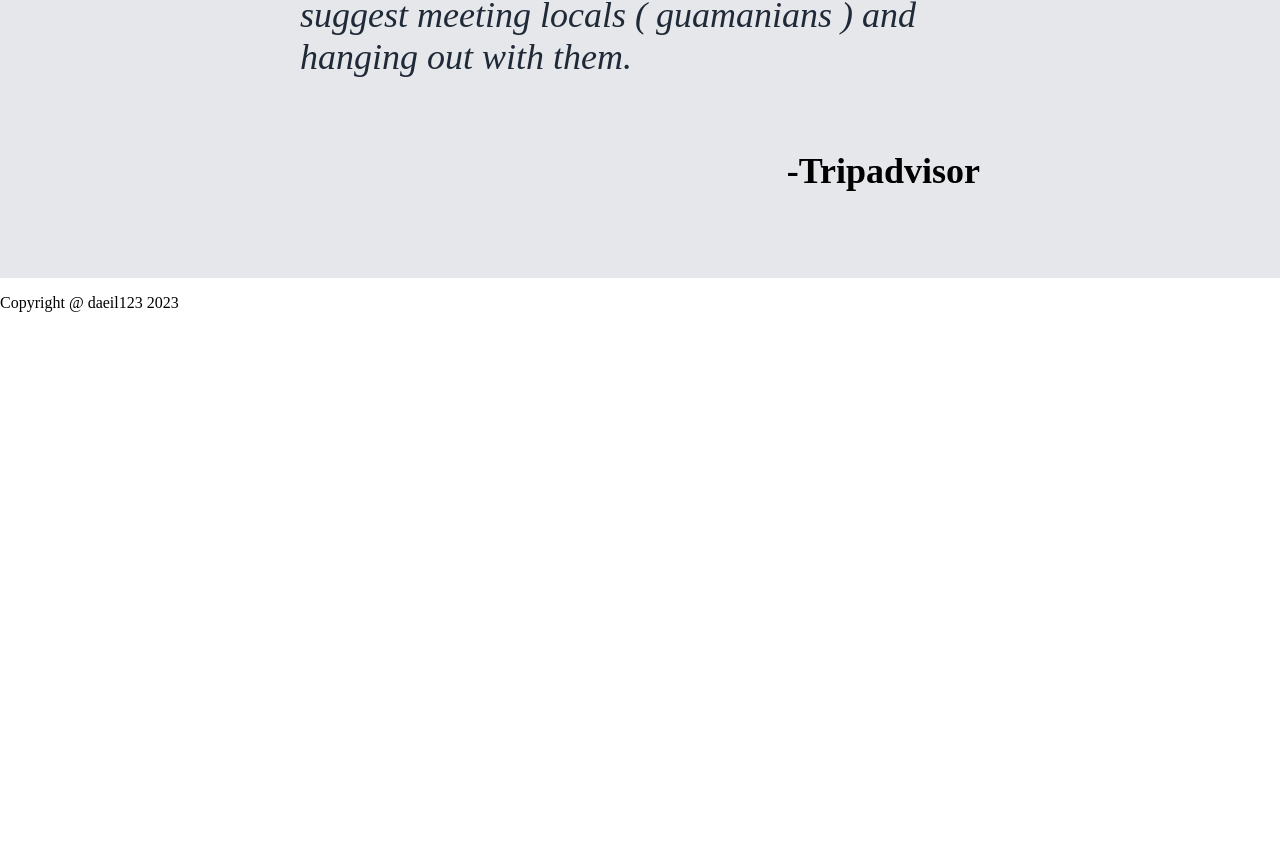
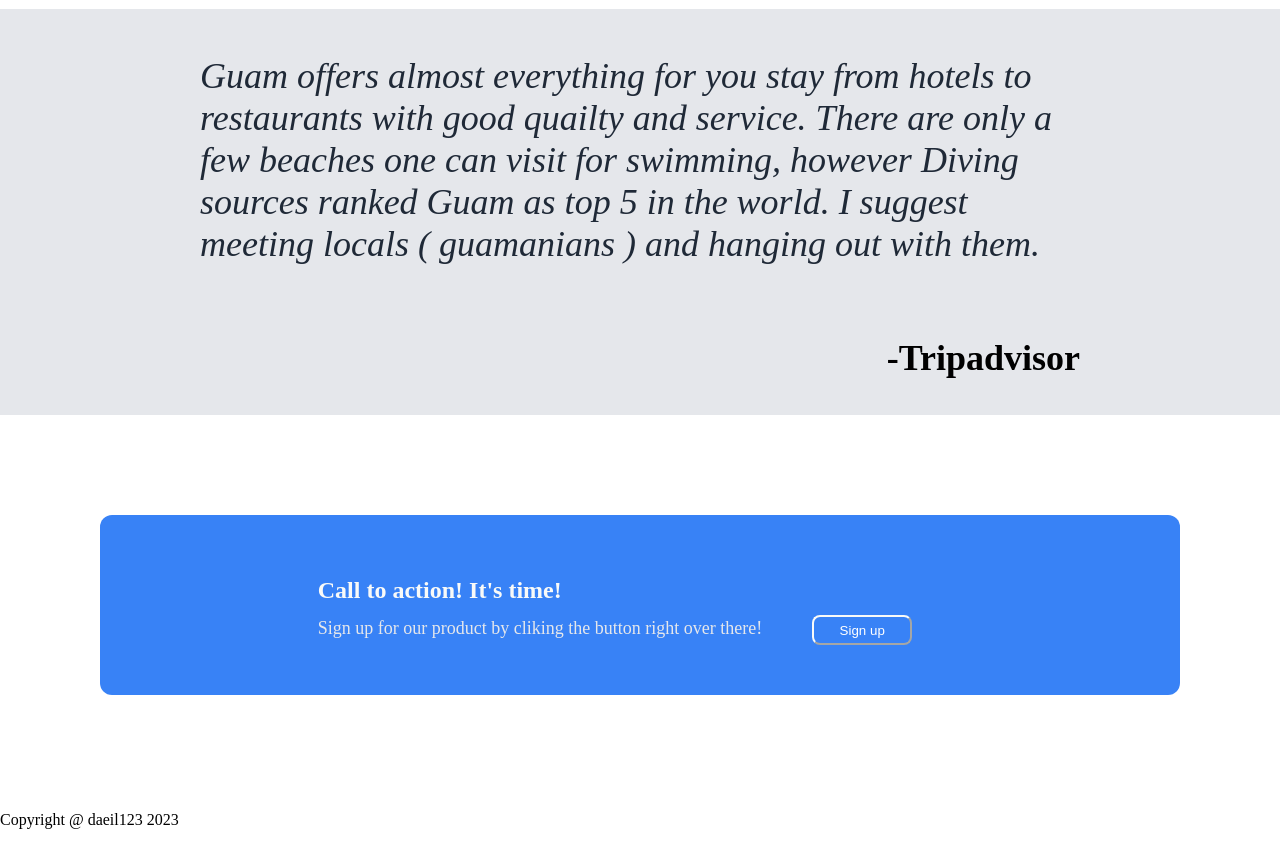
Before and after one commit to daeil123/website_test, a plain HTML site: page index.html in a window 1280 px wide. Shown: the part 1148-1993 px from the top of the page. Before the commit the page ends 1476 px from the top, so only its background shows below. Drawn offline with Linux system fonts and the light colour scheme.

Commit message:
added sign up section

```diff
--- a/index.html
+++ b/index.html
@@ -74,7 +74,15 @@
         </div>
 
         <div class="sign-up">
-
+            <div class="s-u-box">
+                <div class="s-u-box-info">
+                    <p class="s-u-box-info-title">Call to action! It's time!</p>
+                    <p class="s-u-box-info-text">Sign up for our product by cliking the button right over there!</p>
+                </div>
+                <div>
+                    <button class="s-u-box-but">Sign up</button>
+                </div>
+            </div>
         </div>
     </div>
 
--- a/styles.css
+++ b/styles.css
@@ -39,7 +39,7 @@ body {
     display: flex;
     flex-direction: row;
     margin-bottom: 50px;
-    gap: 100px;
+    gap: 50px;
     justify-content: center;
     align-items: center;
     margin-bottom: 110px;
@@ -107,6 +107,7 @@ body {
     flex-direction: row;
     gap: 50px;
     justify-content: center;
+    flex-wrap: wrap;
 }
 
 .beach_pic {
@@ -123,10 +124,9 @@ body {
     display: flex;
     flex-direction: column;
     justify-content: center;
-    padding-left: 300px;
-    padding-right: 300px;
-    padding-top: 50px;
-    padding-bottom: 50px;
+    padding-left: 200px;
+    padding-right: 200px;
+    padding-top: 10px;
     align-items: end;
     background-color: #e5e7eb;
 }
@@ -142,3 +142,43 @@ body {
     font-weight: 800;
     font-size: 36px;
 }
+
+.sign-up {
+
+}
+
+.s-u-box {
+    display: flex;
+    flex-direction: row;
+    background-color: #3882f6;
+    margin: 100px;
+    border-radius: 12px;
+    justify-content: center;
+    align-items: center;
+}
+
+.s-u-box-info {
+}
+
+.s-u-box-info-title {
+    font-weight: 800;
+    color: #f9faf8;
+    font-size: 24px;
+}
+
+.s-u-box-info-text {
+    font-size: 18px;
+    color: #e5e7eb;
+    margin-top: -10px;
+}
+
+.s-u-box-but {
+    background-color: #3882f6;
+    color: white;
+    margin: 50px;
+    border-radius: 8px;
+    width: 100px;
+    height: 30px;
+    border-color: #f9faf8;
+    margin-top: 100px;
+}
```
